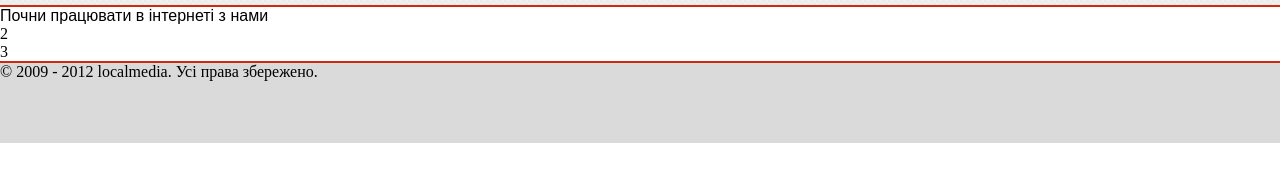
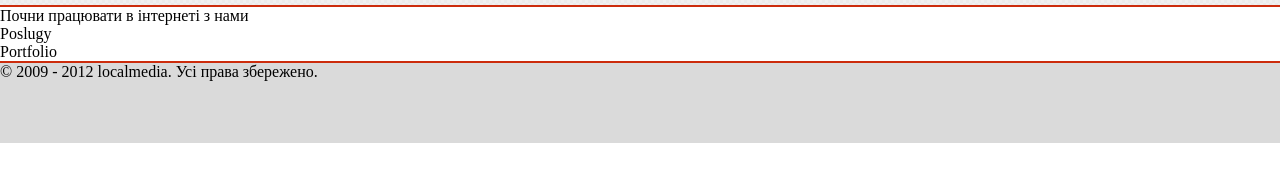
Before and after one commit to zenovij/work_local, a plain HTML site: page index.html in a window 1280 px wide. Shown: the part 105-286 px from the top of the page. Drawn offline with Linux system fonts and the light colour scheme.

Commit message:
create a scelete

```diff
--- a/index.html
+++ b/index.html
@@ -20,13 +20,13 @@
 </header>
 <section>
     <div>
-<span>Почни працювати в інтернеті з нами</span>
+        <span>Почни працювати в інтернеті з нами</span>
     </div>
     <div>
-2
+        <span>Poslugy</span>
     </div>
     <div>
-3
+        <span>Portfolio</span>
     </div>
 </section>
 <footer>
--- a/style.css
+++ b/style.css
@@ -3,6 +3,3 @@
 header      { height: 110px; background-image: url(images/bg_menu.png); background-repeat: repeat-x;
                border-bottom: 2px solid #cc2c0c; }
 footer      { height: 80px; bottom: 0; background: #dadada; border-top: 2px solid #cc2c0c; }
-
-
-section span { font-family: arial; }
```
